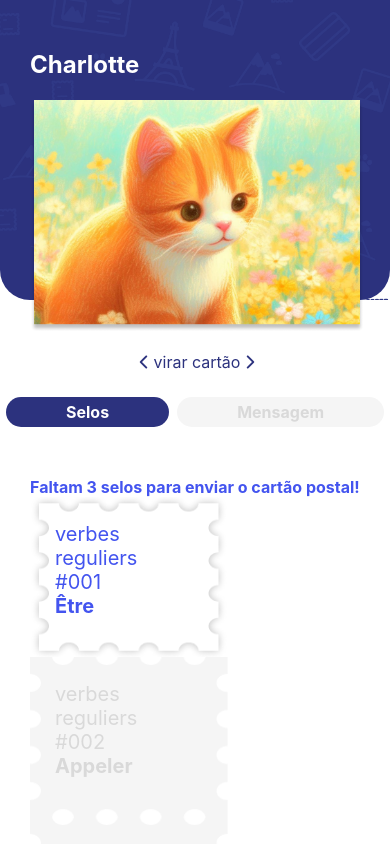
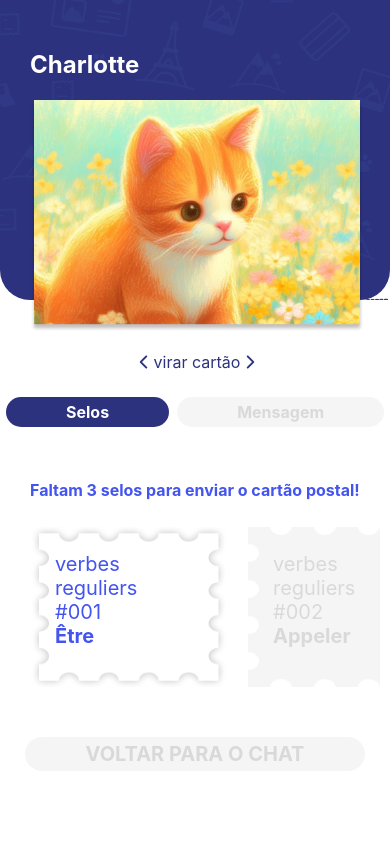
Before and after one commit to garlic1/jarrive-android, a React Native app in the folder jarrive/: screen /Stamp in a window 390 px wide. Shown: the top 844 px of the page. Built offline with nearby package versions, Linux system fonts and the light colour scheme; what react-native-copilot would draw is missing.

Commit message:
scrollable stamps

```diff
--- a/jarrive/screens/Stamp/StampScreen.js
+++ b/jarrive/screens/Stamp/StampScreen.js
@@ -6,6 +6,7 @@ import {
   View,
   StatusBar,
   Animated,
+  ScrollView,
 } from "react-native";
 import backgroundChat from "../../assets/background_chat.png";
 import cartePostaleFront from "../../assets/carte_postale/carte_postale_front.png";
@@ -227,35 +228,38 @@ const StampScreen = ({ navigation }) => {
                 </Text>
               </Pressable>
             </View>
-
+          </View>
+        </ImageBackground>
+      </View>
+      <View style={{ marginTop: 150 }}>
         {activeTab === "mensagem" && <MessageTab />}
         {activeTab === "selos" && <StampsTab />}
       </View>
       <Pressable
         style={{
-              backgroundColor: "#FFFFFF",
+          backgroundColor: "#F5F5F5",
           paddingVertical: 5,
           display: "flex",
           alignItems: "center",
           justifyContent: "center",
           elevation: 4,
           borderRadius: 20,
-              marginHorizontal: 20,
+          marginTop: 20,
+          marginHorizontal: 25
         }}
         onPress={() => navigation.navigate("Chat")}
+        disabled
       >
         <Text
           style={{
-                color: "#4354EF",
+            color: "#D9D9D9",
             fontWeight: "bold",
-                fontSize: 16,
+            fontSize: 20,
           }}
         >
           VOLTAR PARA O CHAT
         </Text>
       </Pressable>
-        </ImageBackground>
-      </View>
     </View>
   );
 };
@@ -326,16 +330,33 @@ const MessageTab = () => {
 };
 
 const StampsTab = () => {
+  const stamps = [
+    {
+      type: "verbes reguliers",
+      number: "#001",
+      title: "Être",
+      variant: "available",
+    },
+    {
+      type: "verbes reguliers",
+      number: "#002",
+      title: "Appeler",
+      variant: "disabled",
+    },
+    {
+      type: "substantivos",
+      number: "#001",
+      title: "Pessoas",
+      variant: "disabled",
+    },
+    { type: "números", number: "#001", title: "1 a 10", variant: "disabled" },
+  ];
+
   return (
-    <View>
-      <View
-        style={{
-          marginLeft: 30,
-          marginTop: 30,
-        }}
-      >
+    <View style={{ margin: 30, width: 350 }}>
       <Text
         style={{
+          marginBottom: 27,
           color: "#4354EF",
           fontWeight: "bold",
           fontSize: 16,
@@ -343,30 +364,18 @@ const StampsTab = () => {
       >
         Faltam 3 selos para enviar o cartão postal!
       </Text>
+      <View>
+        <ScrollView horizontal>
+          {stamps.map(({ type, number, title, variant }, index) => (
             <Stamp
-          type={"verbes reguliers"}
-          number={"#001"}
-          title={"Être"}
-          variant={"available"}
+              key={index}
+              type={type}
+              number={number}
+              title={title}
+              variant={variant}
             />
-        <Stamp
-          type={"verbes reguliers"}
-          number={"#002"}
-          title={"Appeler"}
-          variant={"disabled"}
-        />
-        <Stamp
-          type={"substantivos"}
-          number={"#001"}
-          title={"Pessoas"}
-          variant={"disabled"}
-        />
-        <Stamp
-          type={"números"}
-          number={"#001"}
-          title={"1 a 10"}
-          variant={"disabled"}
-        />
+          ))}
+        </ScrollView>
       </View>
     </View>
   );
@@ -388,7 +397,7 @@ const Stamp = ({ type, number, title, variant }) => {
   const background = VARIANTS[variant];
 
   return (
-    <View>
+    <View style={{ marginRight: 20 }}>
       <ImageBackground
         source={background}
         style={{
```
Lines whose indentation alone changed are shown as unchanged.
